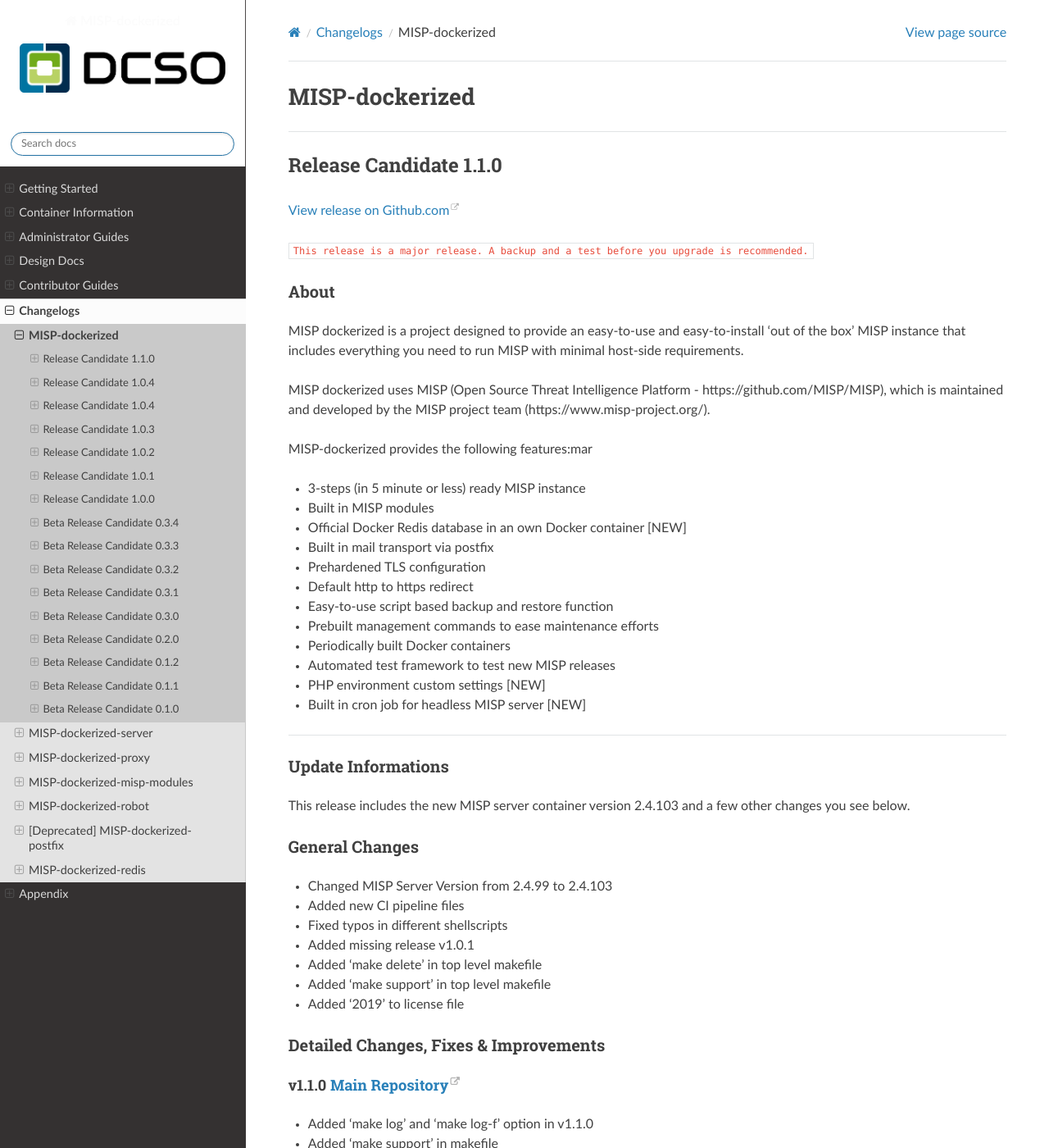
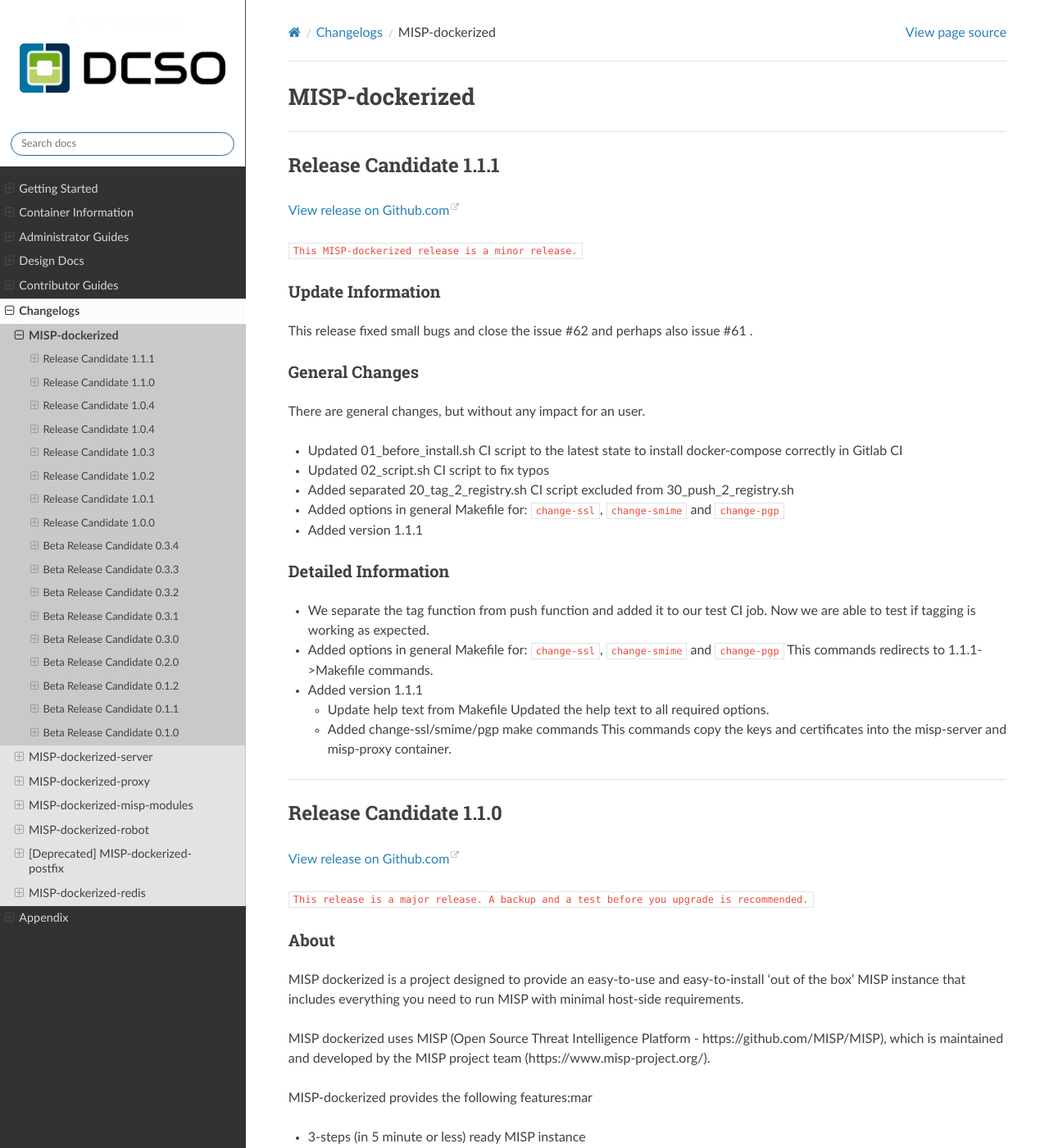
Before and after one commit to DCSO/MISP-dockerized-docs, a Sphinx documentation site: the page built from docs/changelogs/MISP-dockerized.md, in a window 1280 px wide and 1400 px high. Shown: the whole window at 82% size. Built offline with Sphinx 7.4.7 and the Read the Docs theme 2.0.0, drawn with Linux system fonts in a browser that asks for light colours; pages that are not in the unit, such as notebooks, are missing from menus.

Commit message:
Update docs

```diff
--- a/docs/changelogs/MISP-dockerized-server.md
+++ b/docs/changelogs/MISP-dockerized-server.md
@@ -1,6 +1,27 @@
 # MISP-dockerized-server
 Since release candidate 0.3.0, we changed the development process from an release candidate change to a feature change development process.
 
+
+
+
+---
+## Bug/MDD-199: Repair Global 'tagging.sh' Script
+### Update Information
+This release fixed a bug in `tagging.sh` script.
+### General Changes
+The general `tagging.sh` script was changed.
+There are no user actions required.
+### Fixes and Improvements
+- Restricted Docker image souce repository tags to source repository not2push
+- Added test Gitlab CI job for 2.4.nightly-ubuntu
+- Added tag commands to Gitlab CI test job
+### Detailed Changes
+- Restricted Docker image souce repository tags to source repository not2push
+   The `tagging.sh` save all tags which are pass to the current container name. But this is problematic for the case that we tag first for the one repository and then for the second. Therefore there are new tags which not exists for 'not2push' repository but exists for an custom repository. This runs into an error. Which was fixed now.
+- Added test Gitlab CI job for 2.4.nightly-ubuntu
+   The 2.4.nightly-ubuntu had no second Gitlab CI job for test, only the build CI job. Therefore we added this test.
+- Added tag commands to Gitlab CI test job
+   The tag command was not tested at test CI job. Now we fixed this.
 
 
 
--- a/docs/changelogs/MISP-dockerized.md
+++ b/docs/changelogs/MISP-dockerized.md
@@ -1,7 +1,29 @@
 # MISP-dockerized
 
+---
+## Release Candidate 1.1.1
+[View release on Github.com](https://github.com/DCSO/MISP-dockerized/releases/tag/v1.1.1)
 
-
+`This MISP-dockerized release is a minor release.`
+### Update Information
+This release fixed small bugs and close the issue #62 and perhaps also issue #61 .
+### General Changes
+There are general changes, but without any impact for an user.
+- Updated 01_before_install.sh CI script to the latest state to install docker-compose correctly in Gitlab CI
+- Updated 02_script.sh CI script to fix typos
+- Added separated 20_tag_2_registry.sh CI script excluded from 30_push_2_registry.sh
+- Added options in general Makefile for: `change-ssl`, `change-smime` and `change-pgp`
+- Added version 1.1.1
+### Detailed Information
+- We separate the tag function from push function and added it to our test CI job.
+   Now we are able to test if tagging is working as expected.
+- Added options in general Makefile for: `change-ssl`, `change-smime` and `change-pgp`
+    This commands redirects to 1.1.1->Makefile commands.
+- Added version 1.1.1
+  - Update help text from Makefile
+    Updated the help text to all required options.
+  - Added  change-ssl/smime/pgp make commands
+    This commands copy the keys and certificates into the misp-server and misp-proxy container.
 
 
 ---
```
